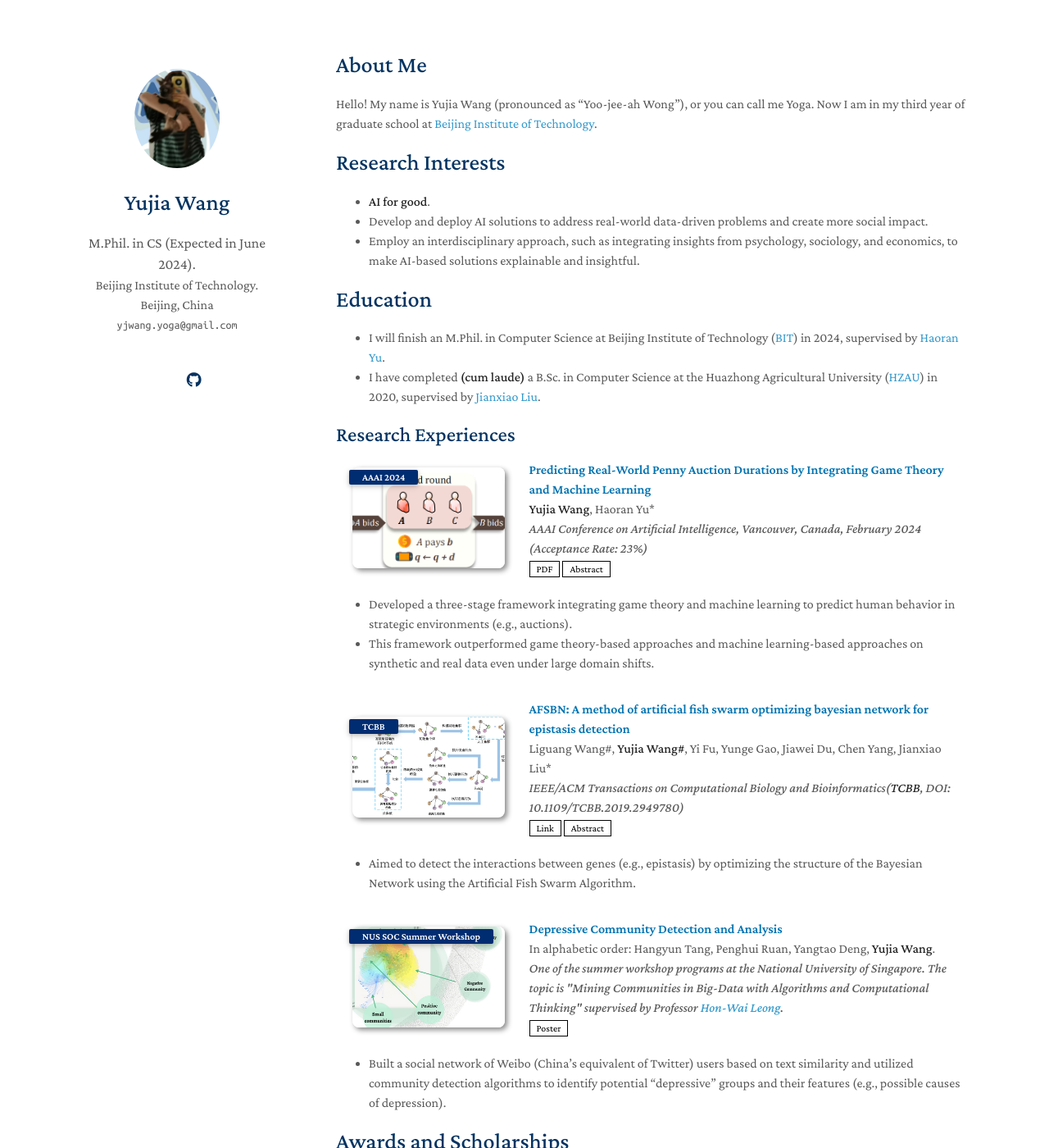
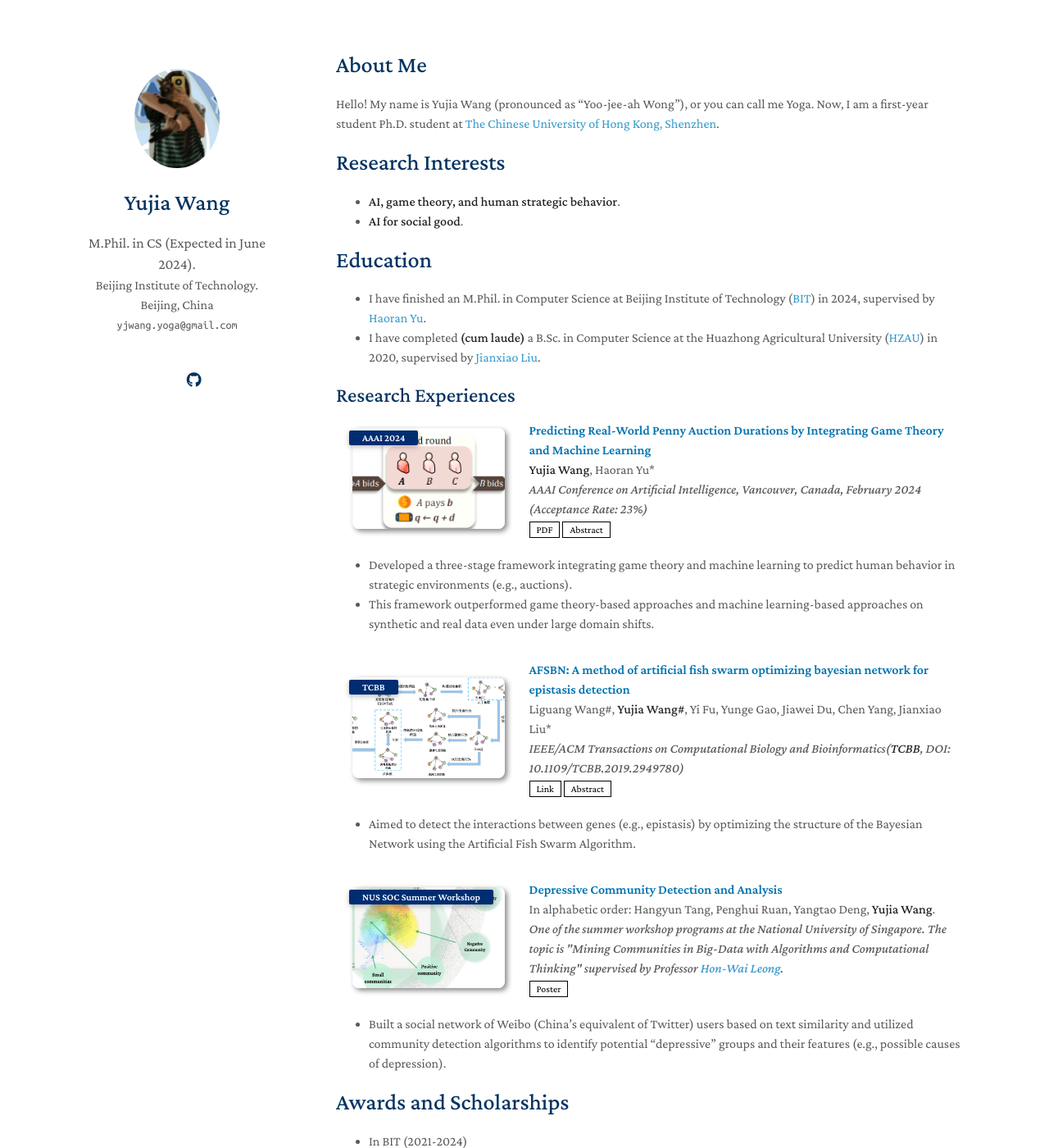
Before and after one commit to YogaWang7/YogaWang7.github.io, a Jekyll site: the page built from index.md, in a window 1280 px wide and 1400 px high. Shown: the whole window at 82% size. Built offline with Jekyll 4.4.1, drawn with Linux system fonts in a browser that asks for light colours; nearby versions of some CDN libraries; comment, search, counter and statistics services are not loaded; a style sheet for code colours, icons or effects is not loaded; our own code applies the rules of GitHub Pages for plain Markdown files; some of the changed text lies outside the part shown.

Commit message:
Update index.md
update 241014

```diff
--- a/index.md
+++ b/index.md
@@ -4,17 +4,18 @@ layout: homepage
 
 # About Me
 
-Hello! My name is Yujia Wang (pronounced as "Yoo-jee-ah Wong"), or you can call me Yoga. Now I am in my third year of graduate school at [Beijing Institute of Technology](https://english.bit.edu.cn/).
+Hello! My name is Yujia Wang (pronounced as "Yoo-jee-ah Wong"), or you can call me Yoga. Now, I am a first-year student Ph.D. student at [The Chinese University of Hong Kong, Shenzhen]([https://english.bit.edu.cn/](https://www.cuhk.edu.cn/en)).
 
 # Research Interests
 
-- **AI for good**.
-- Develop and deploy AI solutions to address real-world data-driven problems and create more social impact.
-- Employ an interdisciplinary approach, such as integrating insights from psychology, sociology, and economics, to make AI-based solutions explainable and insightful.
+- **AI, game theory, and human strategic behavior**.
+- **AI for social good**.
+<!-- - Develop and deploy solutions to address real-world data-driven problems and create more social impact.-->
+<!-- - Employ an interdisciplinary approach, such as integrating insights from psychology, sociology, and economics, to make AI-based solutions explainable and insightful.-->
 
 # Education
 
-- I will finish an M.Phil. in Computer Science at Beijing Institute of Technology ([BIT](https://english.bit.edu.cn/)) in 2024, supervised by [Haoran Yu](https://scholar.google.com/citations?hl=en&user=-vZRFXgAAAAJ).
+- I have finished an M.Phil. in Computer Science at Beijing Institute of Technology ([BIT](https://english.bit.edu.cn/)) in 2024, supervised by [Haoran Yu](https://scholar.google.com/citations?hl=en&user=-vZRFXgAAAAJ).
 - I have completed **(cum laude)** a B.Sc. in Computer Science at the Huazhong Agricultural University ([HZAU](http://www.hzau.edu.cn/en/HOME.htm)) in 2020, supervised by [Jianxiao Liu](https://dblp.org/pid/60/8456.html).
 
 {% include_relative _includes/publications.md %}
@@ -22,7 +23,9 @@ Hello! My name is Yujia Wang (pronounced as "Yoo-jee-ah Wong"), or you can call
 <!-- {% include_relative _includes/experiences.md %} -->
 
 # Awards and Scholarships
-- In BIT (2021-Present)
+- In BIT (2021-2024)
+  - Master's Degree with Distinction of Beijing (Top 5%)
+  - Master's Degree with Distinction from Beijing Institute of Technology (Top 15%)
   - First-class Academic Scholarship, 2 years in a row.
   - Second-class Freshman Scholarship.
   - Excellent Student Leader.
@@ -34,10 +37,10 @@ Hello! My name is Yujia Wang (pronounced as "Yoo-jee-ah Wong"), or you can call
 
 # Internships
 ### Data Scientist @ Research Institute of [Taikang Insurance Group](https://www.taikang.com/about_en.html), Beijing, China.
-- Given invoice data and insurance case data, applied machine learning techniques to identify fraudulent invoices and cases.
+<!-- - Given invoice data and insurance case data, applied machine learning techniques to identify fraudulent invoices and cases.
   - Improved prediction accuracy by 3 times compared to previous methods.
   - Discovered new characteristics of insurance fraud.
-- Cleaned data in the Neo4j Database and investigated potential fraud communities.
+- Cleaned data in the Neo4j Database and investigated potential fraud communities.  -->
 
 # Additional Activities
 - I like sharing knowledge.
```
